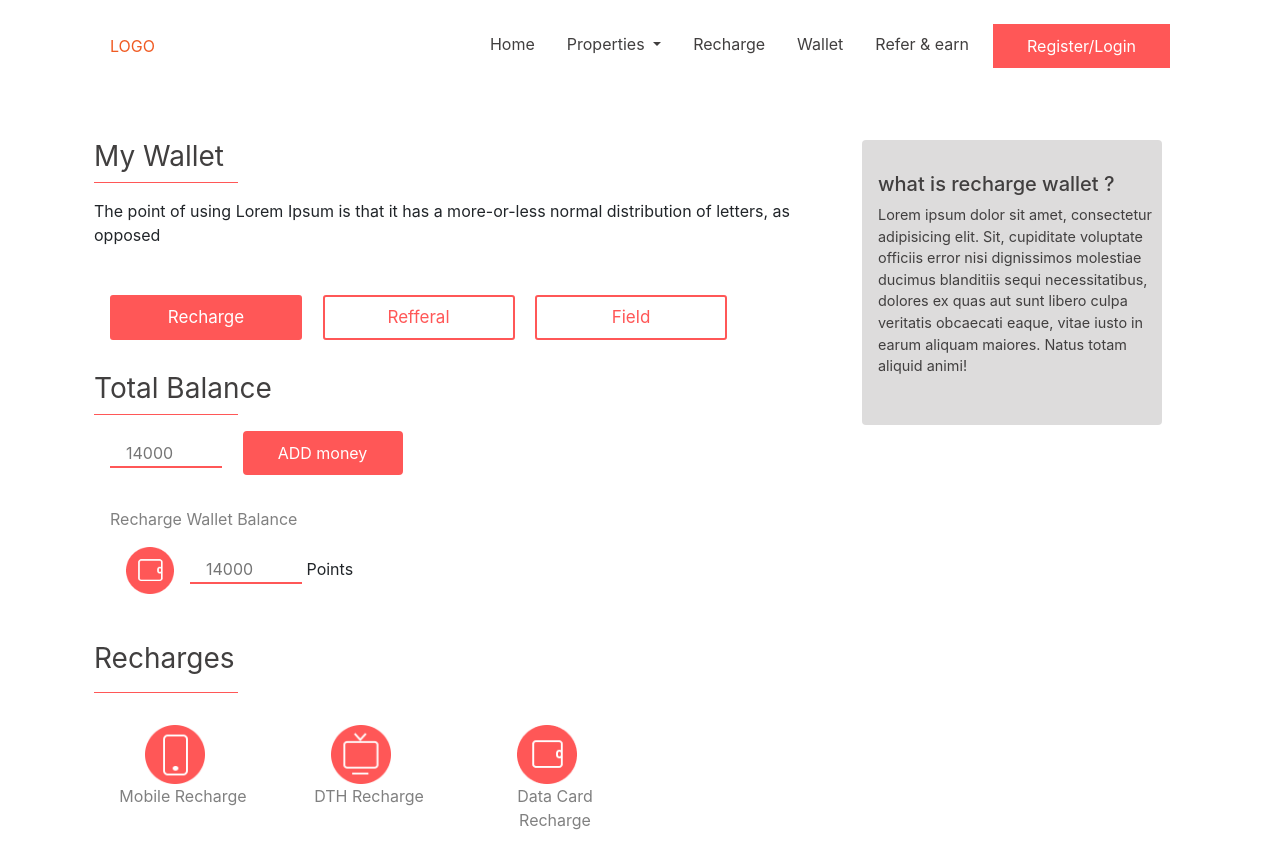
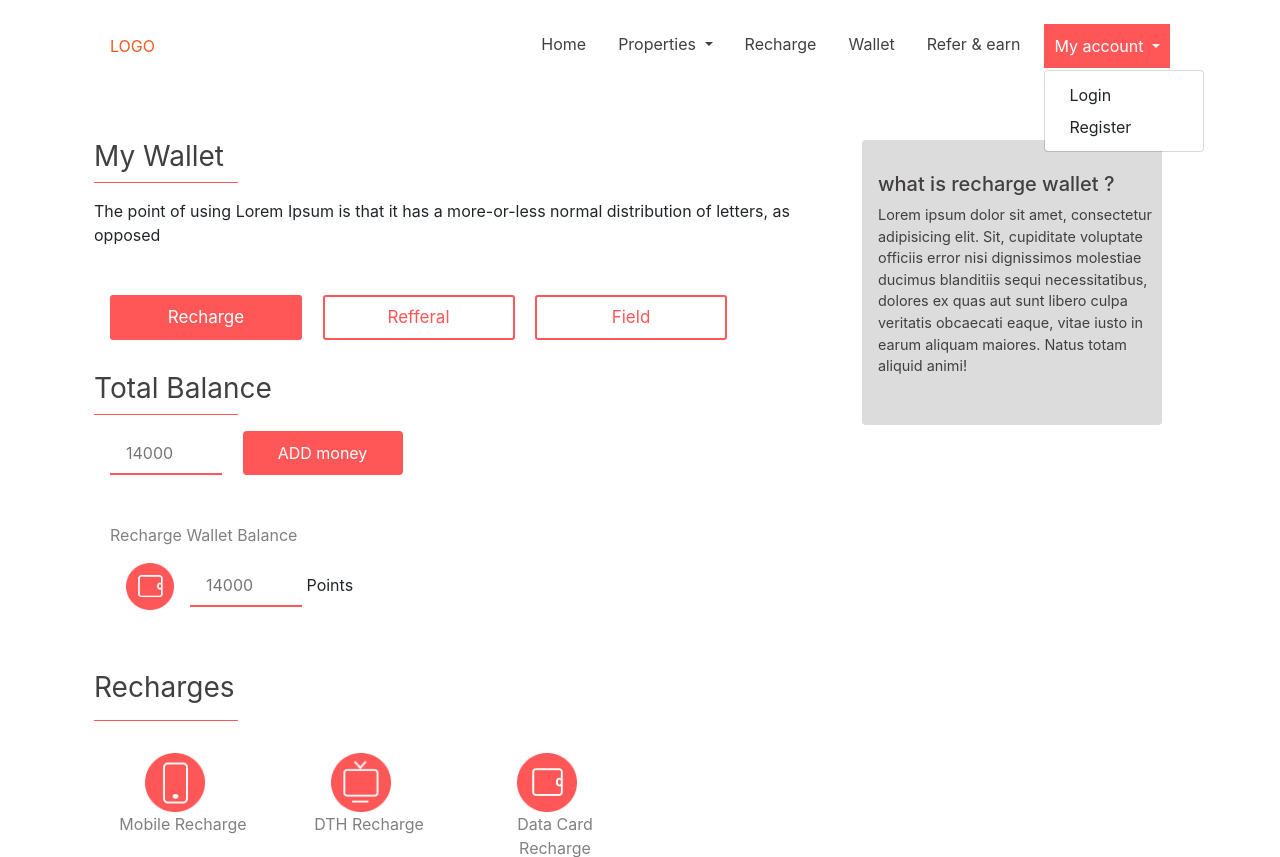
Before and after one commit to Git-Eniacoder/propertyweb, a CodeIgniter app: page /admin-panel/index.php/admin/wallet/recharge/index in a window 1280 px wide, after a click on "My account". Shown: the top 857 px of the page. Run offline with CodeIgniter, Linux system fonts and the light colour scheme; some libraries are stand-ins or nearby versions.

Commit message:
modal box

```diff
--- a/application/views/frontend/common/header.php
+++ b/application/views/frontend/common/header.php
@@ -24,7 +24,7 @@
         <div class="col-lg-12">
           <nav class="navbar navbar-expand-lg">
             <div class="logo">
-              <a class="custom-logo-link " rel="home" href="home">
+              <a class="custom-logo-link " rel="<?php echo $url['home']; ?>" href="home">
                 <!-- <img width="133" height="55" src="assets/img/headlogo.svg" alt="Logo" class="custom-logo"> -->
                 LOGO
               </a>
@@ -72,9 +72,16 @@
                 </li>
 
 
-                <li class="  nav-item">
-                  <button>Register/Login</button>
+                <li class="nav-item dropdown">
+                  <button class="nav-link dropdown-toggle" href="#" id="navbardrop" data-toggle="dropdown">
+                    My account
+                  </button>
+                  <div class="dropdown-menu">
 
+                    <a class="dropdown-item" href="#" data-toggle="modal" data-target="#Login">Login</a>
+                    <a class="dropdown-item" href="#" data-toggle="modal" data-target="#register">Register</a>
+
+                  </div>
                 </li>
               </ul>
             </div>
@@ -84,3 +91,73 @@
     </div> <!-- container -->
   </header>
   <!-- Header end -->
+  <div class="modal fade" id="register">
+    <div class="modal-dialog">
+      <div class="modal-content">
+        <div class=" container-fluid modal-body">
+          <div class="left">
+            <h5>Register</h5>
+          </div>
+          <div class="right">
+            <h5>Let we help you to search your property here</h5>
+            <p>Register</p>
+            <input type="text" placeholder="your name">
+            <input type="email" placeholder="your email">
+            <input type="number" placeholder="Your Number">
+            <button>Register</button>
+
+            <p>If you have an account just Login here</p>
+            <center><a href="#">login</a></center>
+          </div>
+        </div>
+
+
+      </div>
+    </div>
+  </div>
+  <div class="modal fade" id="Login">
+    <div class="modal-dialog">
+      <div class="modal-content">
+        <div class=" container-fluid modal-body">
+          <div class="left">
+            <h5>Register</h5>
+          </div>
+          <div class="right">
+            <h5>login into your account</h5>
+            <p>Login with mobile</p>
+
+            <input type="number" placeholder="Your Number">
+            <a data-toggle="modal" data-target="#otp"><button>Login</button></a>
+
+            <p>New here ? Register with us</p>
+            <center><a href="#">Register</a></center>
+          </div>
+        </div>
+
+
+      </div>
+    </div>
+  </div>
+  <div class="modal fade" id="otp">
+    <div class="modal-dialog">
+      <div class="modal-content">
+        <div class=" container-fluid modal-body">
+          <div class="left">
+            <h5>Register</h5>
+          </div>
+          <div class="right">
+            <h5>login into your account</h5>
+            <p>Login with mobile</p>
+
+            <input type="number" placeholder="verify">
+            <button>Login</button>
+
+            <p>New here ? Register with us</p>
+            <center><a href="#">Register</a></center>
+          </div>
+        </div>
+
+
+      </div>
+    </div>
+  </div>
--- a/assets/css/style.css
+++ b/assets/css/style.css
@@ -966,3 +966,101 @@ font-family: -apple-system, BlinkMacSystemFont, 'Segoe UI', Roboto, Oxygen, Ubun
 .price-card{
   margin-top: 3rem;
 }
+
+
+
+
+/* modal box */
+
+.modal{
+  margin-top: 4rem;
+}
+.modal .modal-content{
+  width: 100%;
+  height: auto;
+
+}
+.modal .modal-content .left{
+  width: 30%;
+  height: 500px;
+  background-color: #FF5757;
+  padding-top:3rem;
+  padding-bottom:2rem;
+  margin-left: -23px;
+  margin-top: -16px;
+
+  float: left;
+}
+.modal .modal-content .left h5{
+  color: white;
+  font-weight: 400;
+  font-family: -apple-system, BlinkMacSystemFont, 'Segoe UI', Roboto, Oxygen, Ubuntu, Cantarell, 'Open Sans', 'Helvetica Neue', sans-serif;
+  padding-left: 2rem;
+
+}
+.modal .modal-content .right{
+  width: 70%;
+  height: auto;
+  float: right;
+  padding-top:2rem;
+  padding-bottom:2rem;
+
+}
+.modal .modal-content .right h5{
+  color: #413F3F;
+  font-weight: 400;
+  font-family: -apple-system, BlinkMacSystemFont, 'Segoe UI', Roboto, Oxygen, Ubuntu, Cantarell, 'Open Sans', 'Helvetica Neue', sans-serif;
+
+
+}
+.modal .modal-content .right p{
+  color: grey;
+
+  font-family: -apple-system, BlinkMacSystemFont, 'Segoe UI', Roboto, Oxygen, Ubuntu, Cantarell, 'Open Sans', 'Helvetica Neue', sans-serif;
+  margin-top: 2rem;
+
+}
+.modal .modal-content .right input[type=email], input[type=text], input[type=number]{
+  width: 100%;
+  height: auto;
+  padding-top: .5rem;
+  padding-bottom: .5rem;
+  border: 1px solid #FF5757;
+
+  padding-left: 1rem;
+  margin-bottom: 1rem;
+}
+.modal .modal-content .right button{
+    width: 100%;
+    height: auto;
+    padding-top: .5rem;
+    padding-bottom: .5rem;
+    border: 2px solid #FF5757;
+    outline: none;
+    background-color: #FF5757;
+    color: white;
+    text-transform: uppercase;
+    border-radius: 3px;
+    transition: .5s;
+
+}
+.modal .modal-content .right button:hover{
+
+  border: 2px solid #313061;
+
+  background-color: transparent;
+  color: #313061;
+
+
+}
+.modal .modal-content .right a{
+
+  text-transform: none;
+  text-decoration: none;
+
+  color: #FF5757;
+}
+.modal .modal-content .right a:hover{
+
+  color: #313061;
+}
```
